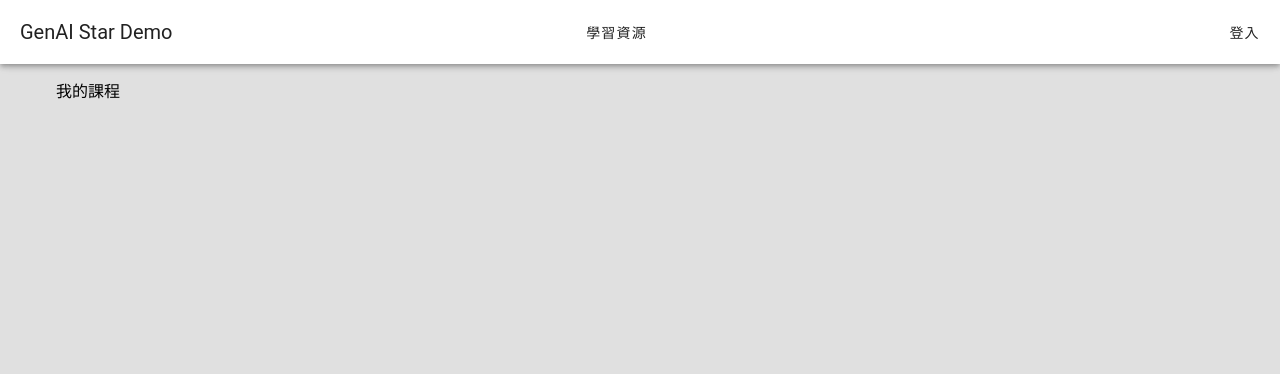
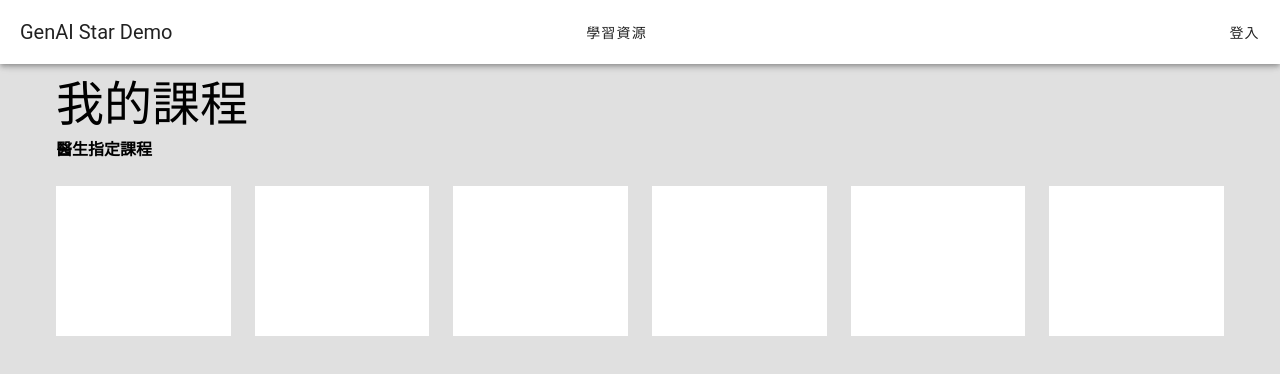
Before and after one commit to CK642509/genai_star_demo, a Vue app: page /courses in a window 1280 px wide. Shown: the top 374 px of the page. Built offline with nearby package versions, Linux system fonts and the light colour scheme.

Commit message:
feat: 調整標題樣式

```diff
--- a/src/views/CourseView.vue
+++ b/src/views/CourseView.vue
@@ -1,3 +1,12 @@
 <template>
-  我的課程
+  <span class="text-h3">我的課程</span>
+  <v-row>
+    <v-col class="mt-2" cols="12">
+      <strong>醫生指定課程</strong>
+    </v-col>
+
+    <v-col v-for="j in 6" :key="`${j}`" cols="6" md="2">
+      <v-sheet height="150"></v-sheet>
+    </v-col>
+  </v-row>
 </template>
--- a/src/views/NoteView.vue
+++ b/src/views/NoteView.vue
@@ -1,3 +1,3 @@
 <template>
-  我的筆記
+  <span class="text-h3">我的筆記</span>
 </template>
--- a/src/views/ResourceView.vue
+++ b/src/views/ResourceView.vue
@@ -1,3 +1,3 @@
 <template>
-  資源
+  <span class="text-h3">資源</span>
 </template>
```
